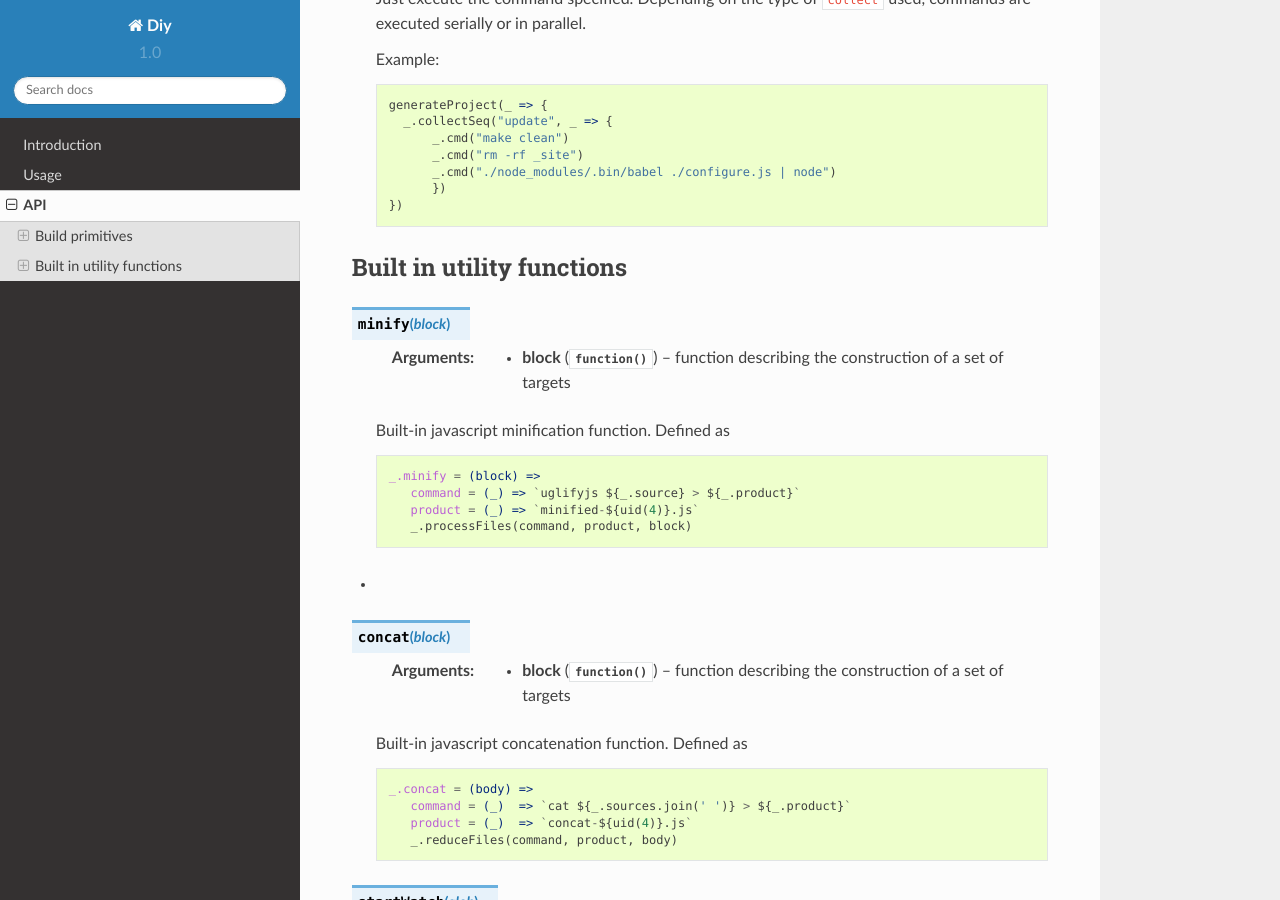
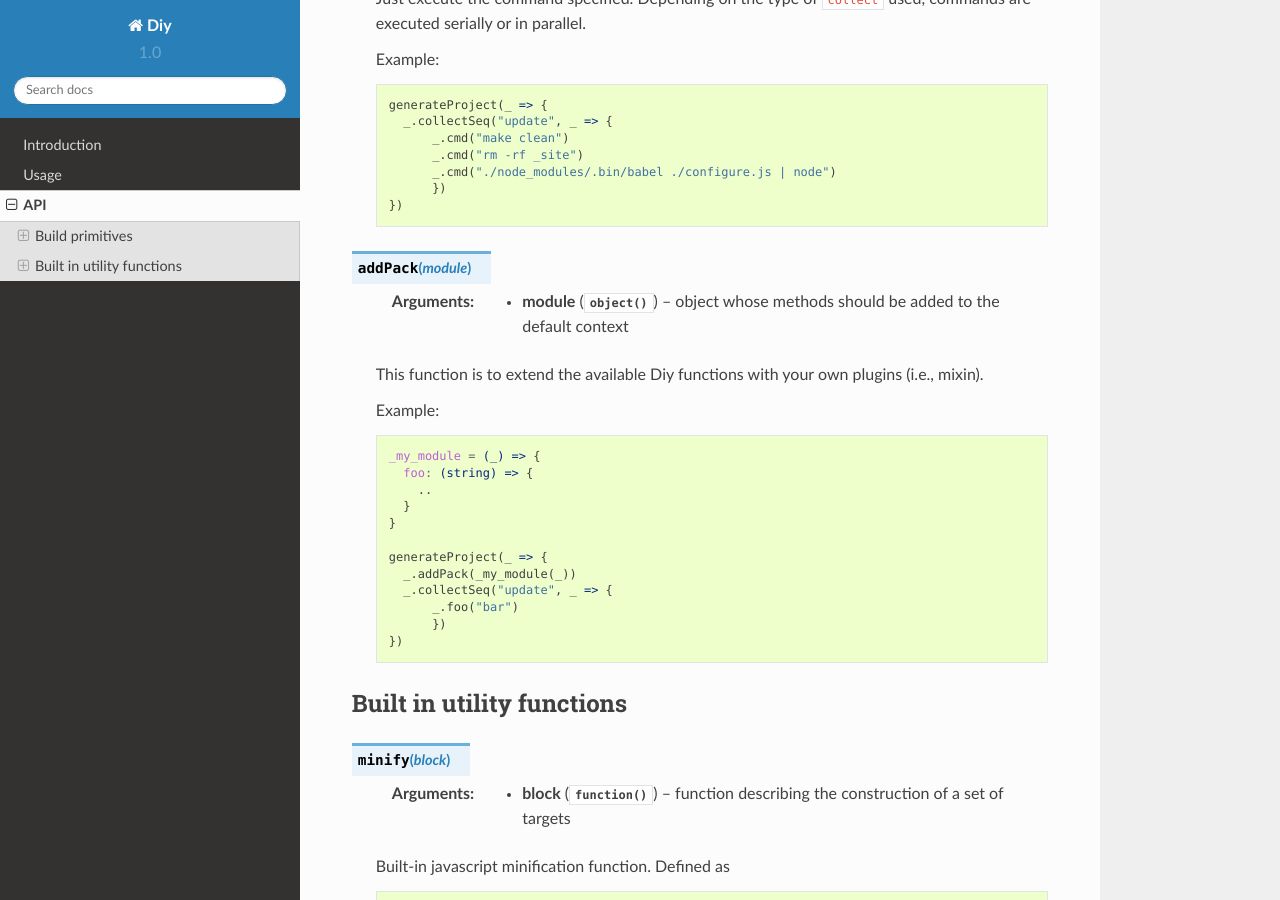
Before and after one commit to vzaccaria/diy-website, a Sphinx documentation site: the page built from docs/api.rst, in a window 1280 px wide and 900 px high, scrolled down 6145 px. Built offline with Sphinx 7.4.7 and the Read the Docs theme 2.0.0, drawn with Linux system fonts in a browser that asks for light colours.

Commit message:
Add addPack docs

```diff
--- a/docs/api.rst
+++ b/docs/api.rst
@@ -328,6 +328,29 @@ The utility section that comes after is just built above these primitives.
     })
 
 
+.. js:function:: addPack(module)
+
+      :param object module: object whose methods should be added to the default context
+
+      This function is to extend the available Diy functions with your own plugins (i.e., mixin).
+
+      Example:
+
+      .. code-block:: coffeescript
+
+        _my_module = (_) => {
+          foo: (string) => {
+            ..
+          }
+        }
+
+        generateProject(_ => {
+          _.addPack(_my_module(_))
+          _.collectSeq("update", _ => {
+              _.foo("bar")
+              })
+        })
+
 
 
 Built in utility functions
--- a/docs/usage.rst
+++ b/docs/usage.rst
@@ -165,5 +165,5 @@ create two make targets (``start`` and ``stop``) that take care of starting and
       /* ... */
   })
 
-:js:func:`startWatch(glob)` is a built-in step that launches a tiny-lr instance that triggers a reload upon change on files matching the glob.
-:js:func:`startServe(root,port)` serves files from the specified root and port.
+:js:func:`startWatch` is a built-in step that launches a tiny-lr instance that triggers a reload upon change on files matching the glob.
+:js:func:`startServe` serves files from the specified root and port.
```
